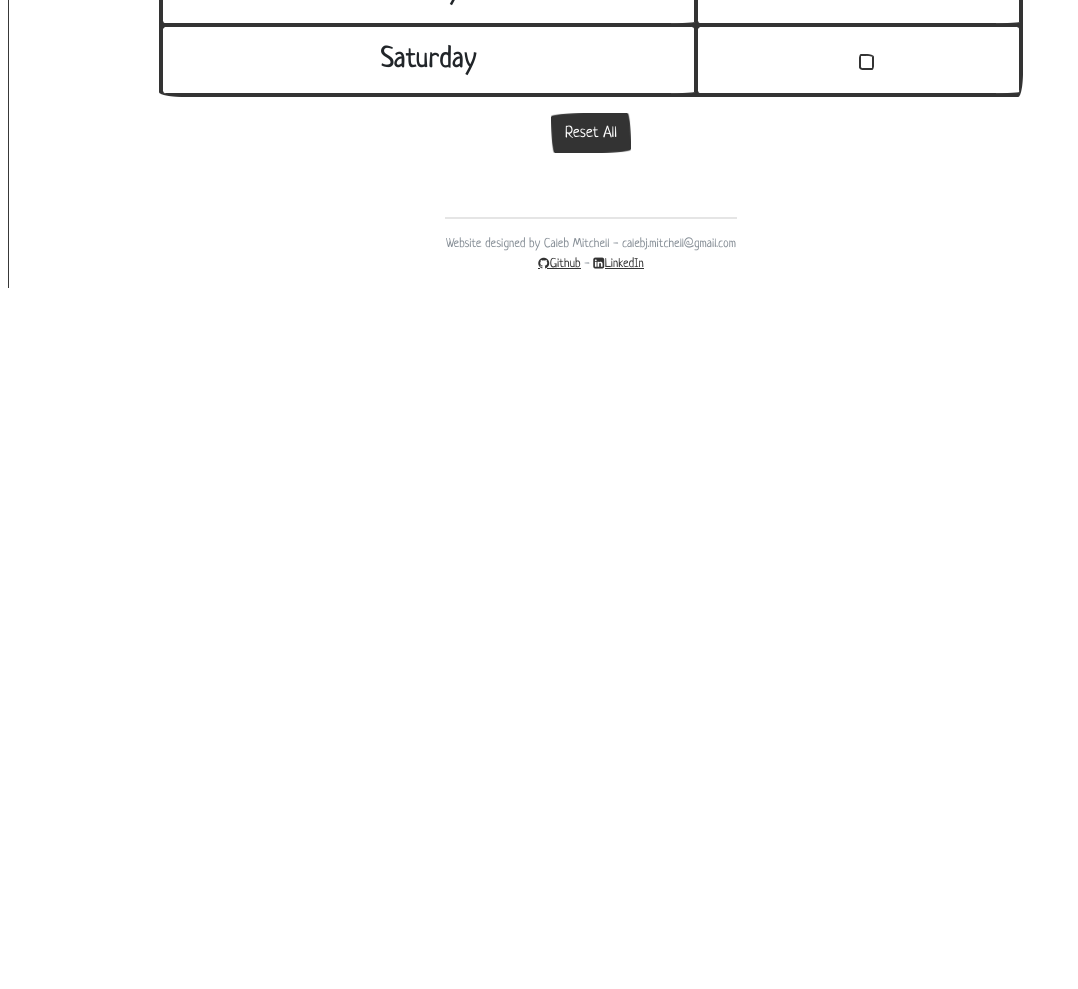
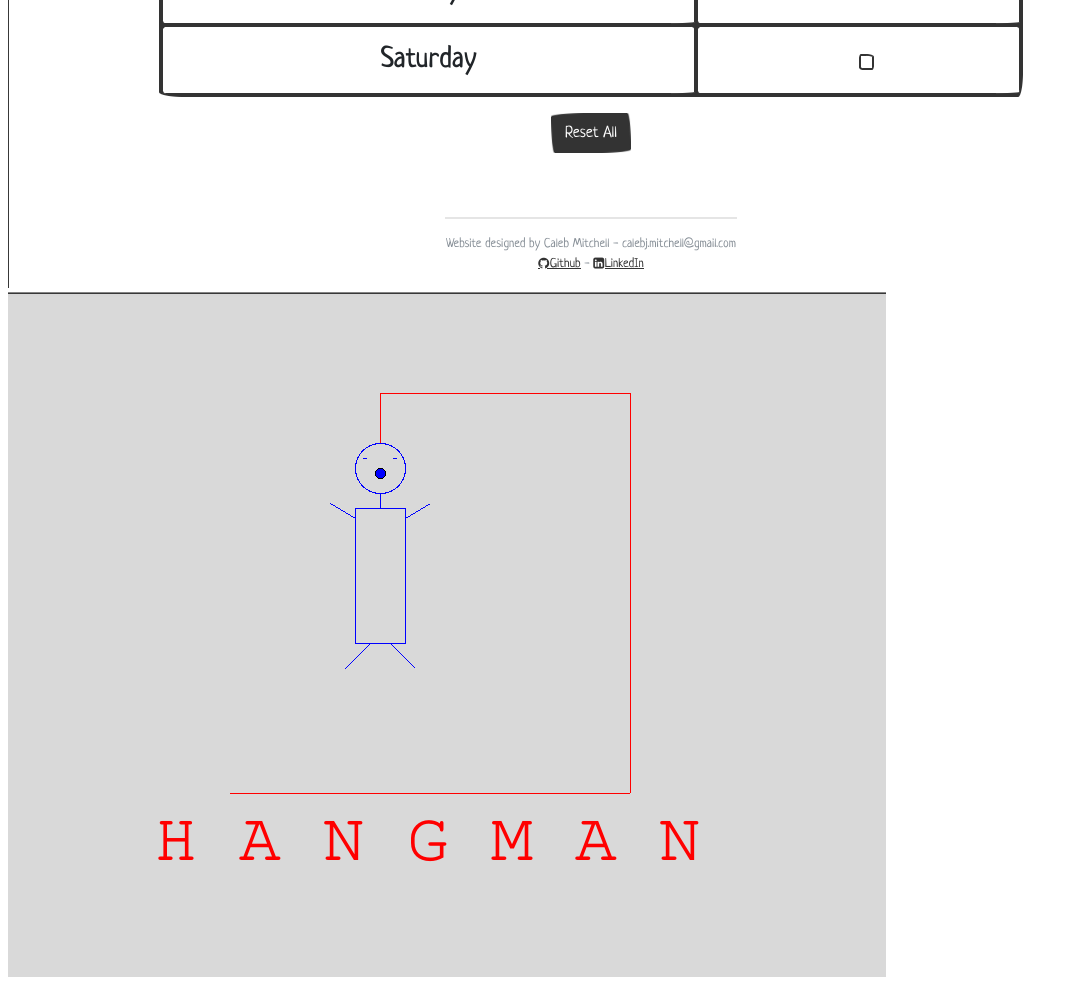
Before and after one commit to Caleb-Mitchell/repo-readme-images, a plain HTML site: page index.html in a window 1280 px wide. Shown: the part 834-1823 px from the top of the page, without its empty margins (0-1078 px from the left). Before the commit the page ends 1134 px from the top, so only its background shows below. Drawn offline with Linux system fonts and the light colour scheme.

Commit message:
Add screenshot for hangman game

```diff
--- a/index.html
+++ b/index.html
@@ -6,5 +6,6 @@
   </head>
   <body>
     <img src="public/images/my_music_notes_screenshot.png" alt="screenshot of my-music-notes website">
+    <img src="public/images/hangman_screenshot.png" alt="screenshot of my-music-notes website">
   </body>
 </html>
```
Also changed, not shown: public/images/hangman_screenshot.png (added).
